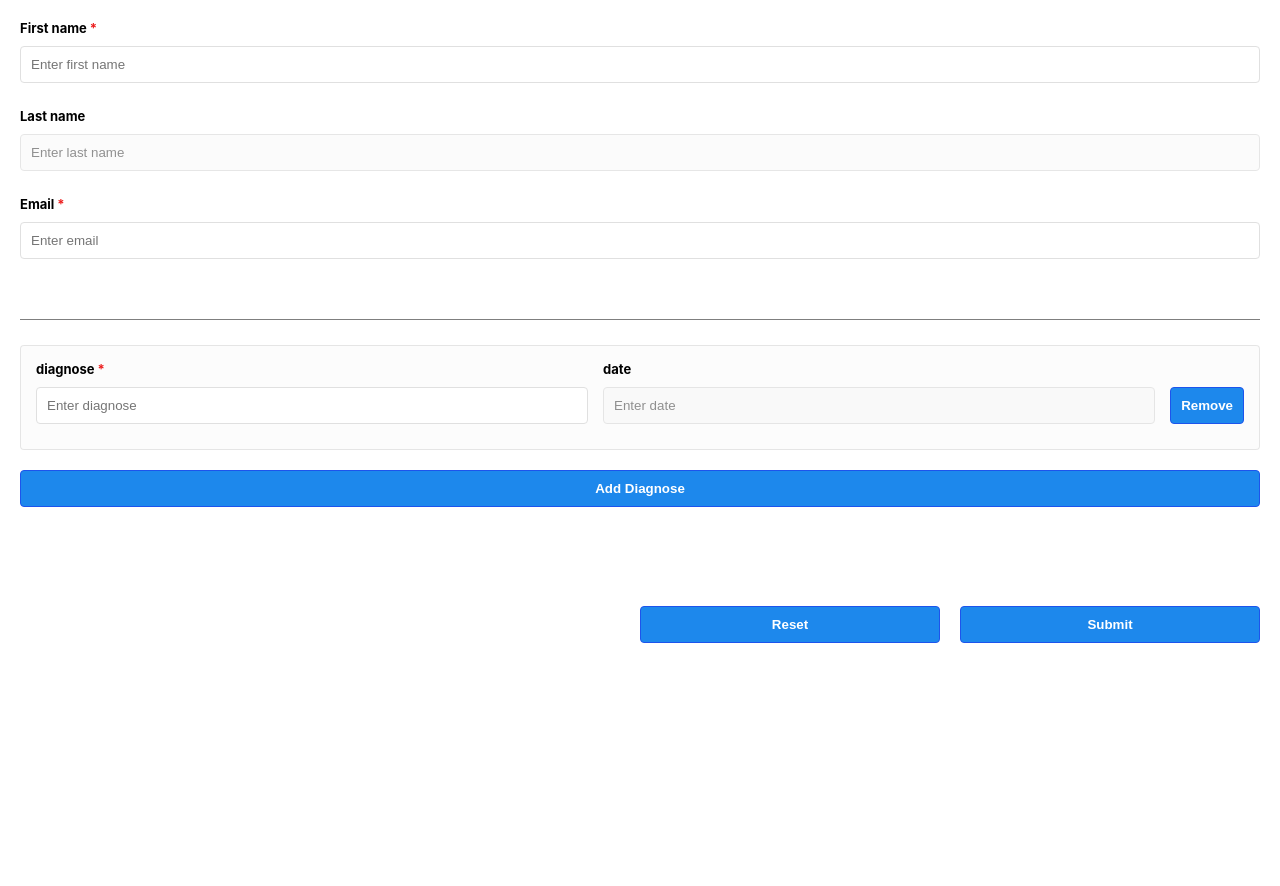
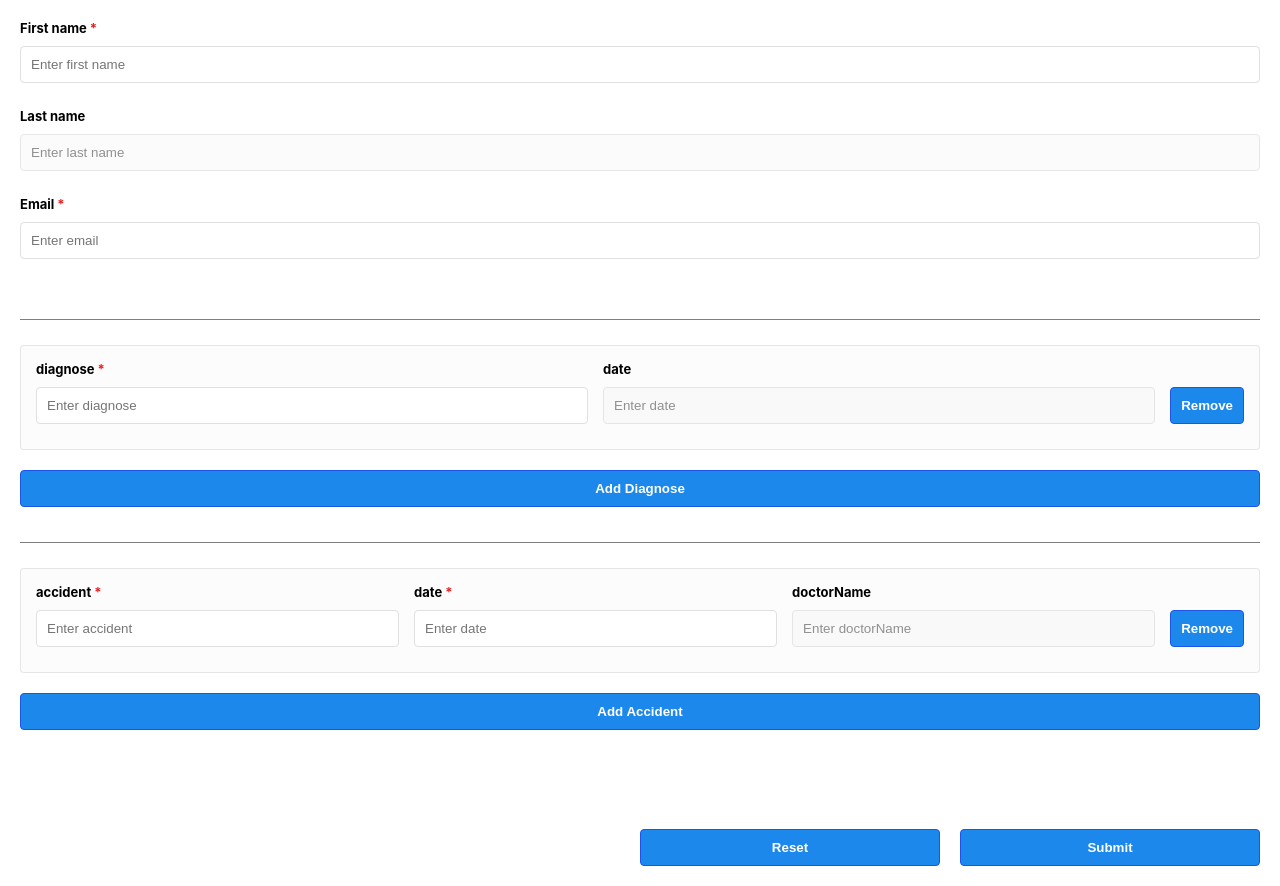
Before and after one commit to letenote/dynamic-form-and-validation, a React (Create React App) app: page / in a window 1280 px wide. Before the commit the page ends 800 px from the top, so only its background shows below. Built offline with nearby package versions, Linux system fonts and the light colour scheme.

Commit message:
update onkeyup handler in accidents eform container

```diff
--- a/src/container/eform/EformRender.js
+++ b/src/container/eform/EformRender.js
@@ -48,37 +48,37 @@ const EformRender = ({ validateSchema }) => {
         {
           Object.keys(fields.values).map((field, fieldIndex) => {
             switch (field) {
-              // case 'accidents':
-              //   return (
-              //     <FieldArray
-              //       key={fieldIndex}
-              //       name="accidents"
-              //       render={(arrayHelpers) => (
-              //         <div>
-              //           <Divider/>
-              //           {
-              //             fields.values['accidents'].map((accident, accidentIndex) => {
-              //               return(
-              //                 <AccidentsRender
-              //                   key={accidentIndex}
-              //                   fields={fields}
-              //                   accident={accident}
-              //                   accidentIndex={accidentIndex}
-              //                   arrayHelpers={arrayHelpers}
-              //                 />
-              //               )
-              //             })
-              //           }
-              //           <Button
-              //             type="button"
-              //             style={{ width: '100%', marginTop: '20px' }}
-              //             onClick={() => arrayHelpers.push(accidentFormSchema)}
-              //             title={"Add Accident"}
-              //           />
-              //         </div>
-              //       )}
-              //     />
-              //   );
+              case 'accidents':
+                return (
+                  <FieldArray
+                    key={fieldIndex}
+                    name="accidents"
+                    render={(arrayHelpers) => (
+                      <div>
+                        <Divider/>
+                        {
+                          fields.values['accidents'].map((accident, accidentIndex) => {
+                            return(
+                              <AccidentsRender
+                                key={accidentIndex}
+                                fields={fields}
+                                accident={accident}
+                                accidentIndex={accidentIndex}
+                                arrayHelpers={arrayHelpers}
+                              />
+                            )
+                          })
+                        }
+                        <Button
+                          type="button"
+                          style={{ width: '100%', marginTop: '20px' }}
+                          onClick={() => arrayHelpers.push(accidentFormSchema)}
+                          title={"Add Accident"}
+                        />
+                      </div>
+                    )}
+                  />
+                );
               case 'diagnoses':
                 return (
                   <FieldArray
@@ -96,7 +96,6 @@ const EformRender = ({ validateSchema }) => {
                                 diagnose={diagnose}
                                 diagnoseIndex={diagnoseIndex}
                                 arrayHelpers={arrayHelpers}
-                                onKeyUp={onKeyUpHandler}
                               />
                             )
                           })
--- a/src/container/eform/child/AccidentsRender.js
+++ b/src/container/eform/child/AccidentsRender.js
@@ -1,8 +1,28 @@
-import React, { memo } from 'react';
+import React, { memo, useCallback } from 'react';
 import GetFormElement from '../../../components/GetFormElement';
 import Button from '../../../components/Button';
 
 const AccidentsRender = ({ fields, accident, accidentIndex, arrayHelpers }) => {
+  const accidentOnKeyUpHandler = useCallback((e) => {
+    const { id, tabIndex } = e.target;
+    const getAccident = accident['accident'];
+    const getDate = accident['date'];
+    console.log("-> onKeyup accident", id, e.target)
+    const handler = {
+      accident: (
+        fields.setFieldValue(
+          `${'accidents'}[${tabIndex}]${'doctorName'}.disable`,
+          getAccident.value !== '' && getDate.value !== '' ? false : true
+        ),
+        fields.setFieldValue(
+          `${'accidents'}[${tabIndex}]${'doctorName'}.required`,
+          getAccident.value !== '' && getDate.value !== '' ? true : false
+        )
+      )
+    }
+    return handler[id]
+  }, [ accident['accident'].value, accident['date'].value ]);
+
   return (
     <fieldset style={{ display: 'flex' }} key={`${accident}-${accidentIndex}`}>
       {
@@ -14,28 +34,30 @@ const AccidentsRender = ({ fields, accident, accidentIndex, arrayHelpers }) => {
             disable : currenAccidenttField.disable,
             label : currenAccidenttField.label,
             id : currenAccidenttField.id,
+            tabIndex: accidentIndex,
             name :`${'accidents'}[${accidentIndex}]${accidentChild}.value`, // => path obj for store/save value
             placeholder : currenAccidenttField.placeholder,
             type : currenAccidenttField.type,
             value : currenAccidenttField.value,
             required: currenAccidenttField.required,
-            onKeyUp : () => {
-              const { accidents } = fields.values;
-              const getAccident = accidents[accidentIndex]['accident'].value;
-              const getDate = accidents[accidentIndex]['date'].value;
-              // handle change disable and required
-              // after onchange value
-              return (
-                fields.setFieldValue(
-                  `${'accidents'}[${accidentIndex}]${'doctorName'}.disable`,
-                  getAccident !== '' && getDate !== '' ? false : true
-                ),
-                fields.setFieldValue(
-                  `${'accidents'}[${accidentIndex}]${'doctorName'}.required`,
-                  getAccident !== '' && getDate !== '' ? true : false
-                )
-              )
-            },
+            onKeyUp: accidentOnKeyUpHandler,
+            // onKeyUp : () => {
+            //   const { accidents } = fields.values;
+            //   const getAccident = accidents[accidentIndex]['accident'].value;
+            //   const getDate = accidents[accidentIndex]['date'].value;
+            //   // handle change disable and required
+            //   // after onchange value
+            //   return (
+                // fields.setFieldValue(
+                //   `${'accidents'}[${accidentIndex}]${'doctorName'}.disable`,
+                //   getAccident !== '' && getDate !== '' ? false : true
+                // ),
+            //     fields.setFieldValue(
+            //       `${'accidents'}[${accidentIndex}]${'doctorName'}.required`,
+            //       getAccident !== '' && getDate !== '' ? true : false
+            //     )
+            //   )
+            // },
             onChange: fields.handleChange,
             validation: {
               isError: fields.errors.hasOwnProperty('accidents') &&
@@ -51,7 +73,7 @@ const AccidentsRender = ({ fields, accident, accidentIndex, arrayHelpers }) => {
             }
           };
 
-          return GetFormElement(props)
+          return <GetFormElement {...props}/>
         })
       }
       <div style={{ display: "flex", alignItems: "center" }}>
--- a/src/container/eform/child/DiagnosesRender.js
+++ b/src/container/eform/child/DiagnosesRender.js
@@ -2,24 +2,25 @@ import React, { memo, useCallback } from 'react';
 import GetFormElement from '../../../components/GetFormElement';
 import Button from '../../../components/Button';
 
-const DiagnosesRender = ({ fields, diagnose, diagnoseIndex, arrayHelpers, onKeyUp }) => {
+const DiagnosesRender = ({ fields, diagnose, diagnoseIndex, arrayHelpers }) => {
   const diagnoseOnKeyUpHandler = useCallback((e) => {
     const { id, tabIndex } = e.target;
+    const getDiagnose = diagnose['diagnose'];
     console.log("-> onKeyup diagnoses", id, e.target)
     const handler = {
       diagnose: (
         fields.setFieldValue(
           `${'diagnoses'}[${tabIndex}]${'date'}.disable`,
-          diagnose.value !== '' ? false : true
+          getDiagnose.value !== '' ? false : true
         ),
         fields.setFieldValue(
           `${'diagnoses'}[${tabIndex}]${'date'}.required`,
-          diagnose.value !== '' ? true : false
+          getDiagnose.value !== '' ? true : false
         )
       )
     }
     return handler[id]
-  }, [ diagnose.value ]);
+  }, [ diagnose['diagnose'].value ]);
 
   return(
     <fieldset
--- a/src/container/eform/schema/index.js
+++ b/src/container/eform/schema/index.js
@@ -234,5 +234,5 @@ export const formSchema = {
     ]
   },
   diagnoses: [ diagnoseFormSchema ],
-  // accidents: [ accidentFormSchema ],
+  accidents: [ accidentFormSchema ],
 };
```
